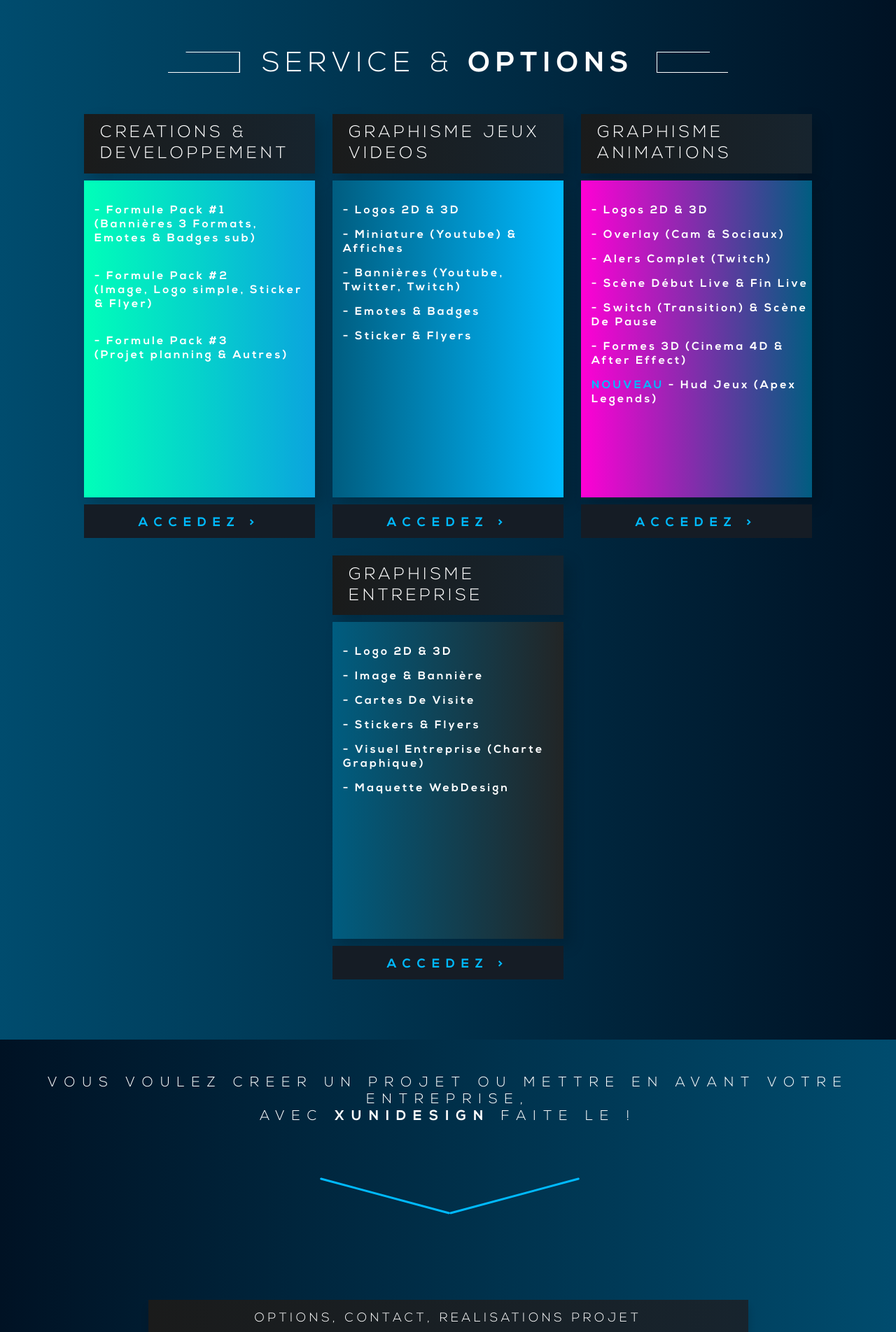
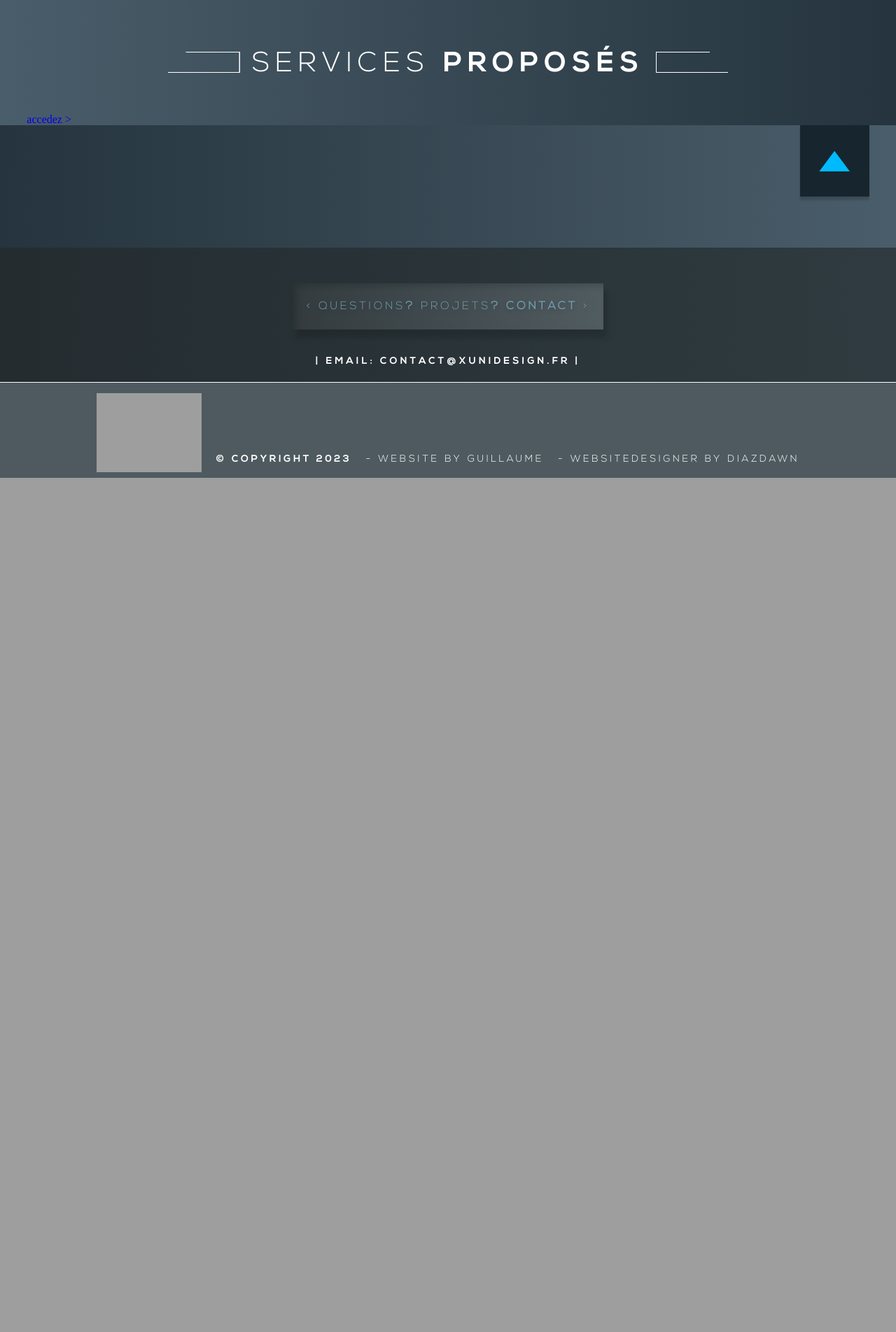
Before and after one commit to Lync78/vincent, a Symfony app: template templates/service/index.html.twig in a window 1280 px wide. Shown: the part 447-2351 px from the top of the page at 70% size. After the commit the page ends 1130 px from the top, so only its background shows below. Run offline with Twig, Linux system fonts and the light colour scheme; the template is opened without the code that fills it, so the values that code supplies are empty; some libraries are stand-ins or nearby versions; grey boxes are pictures that could not be loaded.

Commit message:
avancement service

```diff
--- a/public/css/templates/service/service.css
+++ b/public/css/templates/service/service.css
@@ -32,13 +32,6 @@
         align-items: baseline;
     }
 
-    .info-service {
-        margin: 0 auto 61px;
-        width: 330px;
-        display: flex;
-        flex-flow: row wrap;
-        justify-content: flex-start;
-    }
 
     .block-title, .block-accedez, .block-info-1, .block-info-2, .block-info-3, .block-info-4 {
         width: auto;
@@ -139,16 +132,6 @@
     }
 }
 
-
-@media (min-width: 748px) {
-
-    .info-service {
-        width: 685px;
-        justify-content: space-between;
-    }
-
-}
-
 @media (min-width: 604px) {
     .options {
         height: 47px;
@@ -189,16 +172,6 @@
     }
 }
 
-@media (min-width: 1107px) {
-    .info-service {
-        justify-content: center;
-        width: 1040px;
-    }
-
-    .info-service .column-service:nth-of-type(2){
-        margin: 0 25px;
-    }
-}
 
 @media (min-width: 1434px) {
     .image{
@@ -260,7 +259,7 @@
 }
 
 .first-section-service{
-    background: transparent linear-gradient(90deg, #004C6E 0%, #001224 100%) 0 0 no-repeat padding-box;
+    background: transparent linear-gradient(90deg, #4A5D6A 0%, #25343E 100%) 0 0 no-repeat padding-box;
 }
 
 .block-title {
@@ -329,7 +328,7 @@
 }
 
 .second-section-service{
-    background: transparent linear-gradient(270deg, #004C6E 0%, #001224 100%) 0 0 no-repeat padding-box;
+    background: transparent linear-gradient(270deg, #4A5D6A 0%, #25343E 100%) 0 0 no-repeat padding-box;
 }
 
 .image{
--- a/templates/service/index.html.twig
+++ b/templates/service/index.html.twig
@@ -22,7 +22,7 @@
                     <hr>
                     <hr>
                 </div>
-                <h1>service & <span>options</span></h1>
+                <h1>services <span>proposés</span></h1>
                 <div class="element">
                     <hr>
                     <hr>
@@ -30,90 +30,21 @@
                 </div>
             </article>
             <article class="info-service">
-                <aside class="column-service d-flex column-wrap justify-between">
-                    <div class="block-title">
-                        <h3 class="creation">creations & developpement</h3>
+                <div class="block-cd">
+                    <div class="description-block">
+
                     </div>
-                    <div class="block-info-1">
-                        <p class="text formule">- formule Pack #1</p>
-                        <p class="text"> (Bannières 3 Formats, Emotes & Badges sub)</p>
-                        <p class="text formule">- formule Pack #2</p>
-                        <p class="text">(Image, Logo simple, Sticker & Flyer)</p>
-                        <p class="text formule">- formule Pack #3</p>
-                        <p class="text">(Projet planning & Autres)</p>
+                    <div class="link-block">
+                        <a href="#">accedez ></a>
                     </div>
-                    <div class="block-accedez"><div class="d-flex justify-center lien"><a href="{{ path('creations-developpement') }}">accedez ></a></div></div>
-                </aside>
-                <aside class="column-service">
-                    <div class="block-title">
-                        <h3 class="graphisme-jeux-video">graphisme jeux videos</h3>
-                    </div>
-                    <div class="block-info-2">
-                        <p class="text formule espace">- Logos 2D & 3D</p>
-                        <p class="text espace">- Miniature (Youtube) & Affiches</p>
-                        <p class="text espace">- Bannières (Youtube, Twitter, Twitch)</p>
-                        <p class="text espace">- Emotes & badges</p>
-                        <p class="text">- Sticker & Flyers</p>
-                    </div>
-                    <div class="block-accedez">
-                        <div class="d-flex justify-center lien"><a href="{{ path('graphisme-jeux-videos') }}">accedez ></a></div></div>
-                </aside>
-                <aside class="column-service d-flex column-wrap justify-between">
-                    <div class="block-title">
-                        <h3 class="graphisme-animations">graphisme animations</h3>
-                    </div>
-                    <div class="block-info-3">
-                        <p class="text formule espace">- logos 2D & 3D</p>
-                        <p class="text espace">- Overlay (Cam & Sociaux)</p>
-                        <p class="text espace">- Alers Complet (Twitch)</p>
-                        <p class="text espace">- Scène Début Live & Fin Live</p>
-                        <p class="text espace">- Switch (Transition) & Scène de Pause</p>
-                        <p class="text espace">- Formes 3D (Cinema 4D & After Effect)</p>
-                        <p class="text espace"><span>nouveau</span> - Hud Jeux (Apex Legends)</p>
-                    </div>
-                    <div class="block-accedez"><div class="d-flex justify-center lien"><a href="{{ path('graphisme-jeux-videos') }}#animation">accedez ></a></div></div>
-                </aside>
-                <aside class="column-service d-flex column-wrap justify-between">
-                    <div class="block-title">
-                        <h3 class="graphisme-entreprise">graphisme entreprise</h3>
-                    </div>
-                    <div class="block-info-4">
-                        <p class="text formule espace">- Logo 2D & 3D</p>
-                        <p class="text espace">- Image & Bannière</p>
-                        <p class="text espace">- Cartes de visite</p>
-                        <p class="text espace">- Stickers & Flyers</p>
-                        <p class="text espace">- Visuel entreprise (Charte Graphique)</p>
-                        <p class="text espace">- Maquette WebDesign</p>
-                    </div>
-                    <div class="block-accedez"><div class="d-flex justify-center lien"><a href="{{ path('graphisme-entreprise') }}">accedez ></a></div></div>
-                </aside>
+                </div>
+                <div class="block-gg"></div>
+                <div class="block-ga"></div>
             </article>
         </div>
     </section>
     <section class="second-section-service">
         <div class="container overflow-a">
-            <article class="image">
-                <img src="{{ asset('image/services/carte-visite.png') }}" alt="carte-visite.png">
-            </article>
-            <article>
-                <h2 class="title-level-2">vous voulez creer un projet ou mettre en avant votre entreprise,<br> avec <span>xunidesign</span> faite le !</h2>
-            </article>
-            <article>
-                <div class="custom-hr-visite">
-                    <hr class="hr-custom">
-                    <hr class="hr-custom">
-                </div>
-            </article>
-            <article class="options">
-                <div class="d-flex column-wrap justify-center">
-                    <p>options, contact, realisations projet</p>
-                </div>
-            </article>
-            <article class="page-contact">
-                <div class="d-flex column-wrap justify-center">
-                    <a href="{{ path('contact') }}">accedez a la page <span>contact</span></a>
-                </div>
-            </article>
             <article class="bouton d-flex justify-end">
                 {% include "layout/layout-buttom-for-top.html.twig" %}
             </article>
```
Also changed, not shown: other parts of public/css/templates/service/service.css (+41 -15 lines).
